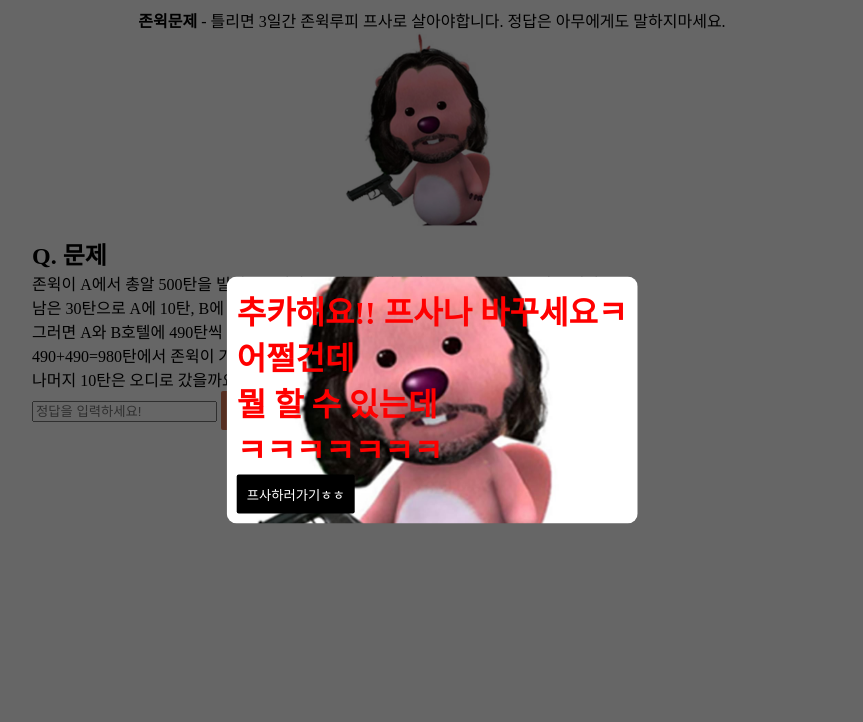
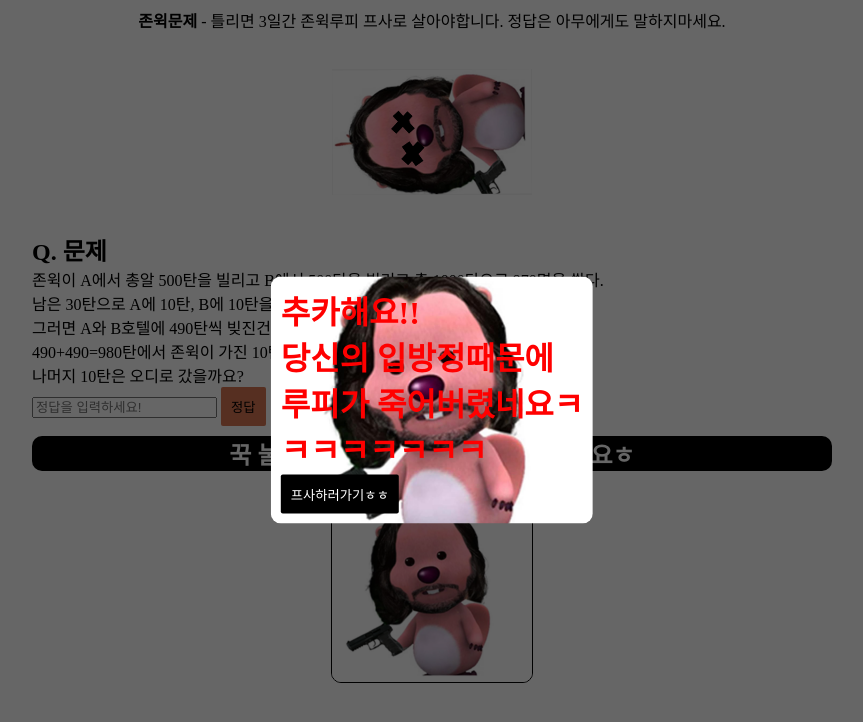
Before and after one commit to Seunggyu-Jung/JohnWick_Luppy, a plain HTML site: page index.html in a window 1280 px wide. Both pictures are taken after a click on the button "정답". Shown: the whole page, without its empty margins (208-1071 px from the left). Drawn offline with Linux system fonts and the light colour scheme.

Commit message:
5-5: 이미지 변경 추가

```diff
--- a/active.js
+++ b/active.js
@@ -3,10 +3,20 @@ const btnFool = document.querySelector(".answer");
 const btnPicture = document.querySelector(".btn-close");
 const answer = document.querySelector("input");
 const dim = document.querySelector(".dim");
+const picture = document.querySelector(".luppy");
+const dead = document.querySelector(".dead");
+const afterBtn = document.querySelector(".afterBtn");
+
+
+
+
 
 
 function openPopup(){
     article.classList.add("active");
+    picture.classList.add("active");
+    dead.classList.add("active");
+    afterBtn.classList.add("active");
 }
 
 function closePopup(){
--- a/index.html
+++ b/index.html
@@ -12,6 +12,7 @@
         <header>
             <p class="question"><strong>존윅문제</strong> - 틀리면 3일간 존윅루피 프사로 살아야합니다. 정답은 아무에게도 말하지마세요.</p>
             <img class="luppy" src="./프사.jpg" alt="틀리면 이 사진을 프사로 하세요ㅋ">
+            <img class="dead" src="./dead.png" alt="">
         </header>
         <main>
             <h2>Q. 문제</h2>
@@ -23,15 +24,22 @@
             </form>
 
             <article class="popup">
+                <div class="popup-box">
                 <h2 class="a11y-hidden">모달창</h2>
-                <p>추카해요!! 프사나 바꾸세요ㅋ</p>
-                <p>어쩔건데<br>뭘 할 수 있는데<br>ㅋㅋㅋㅋㅋㅋㅋ</p>
+                <p>추카해요!!</p>
+                <p>당신의 입방정때문에<br>루피가 죽어버렸네요ㅋ<br>ㅋㅋㅋㅋㅋㅋㅋ</p>
                 <button class="btn-close" type="button">
                     프사하러가기ㅎㅎ
                 </button>
+                </div>
             </article>
 
             <div class="dim"></div>
+
+            <article class="afterBtn">
+                <h2>꾹 눌러서 아래 이미지 다운로드 하세요ㅎ</h2>
+                <img class="luppy" src="./프사.jpg" alt="틀리면 이 사진을 프사로 하세요ㅋ">
+            </article>
 
         </main>
     </div>
--- a/style.css
+++ b/style.css
@@ -1,3 +1,4 @@
+/* reset CSS */
 div,
 header,
 main,
@@ -19,6 +20,27 @@ button {
     padding: 10px;
 }
 
+.a11y-hidden {
+    clip: rect(1px, 1px, 1px, 1px);
+    clip-path: inset(50%);
+    margin: -1px;
+    width: 1px;
+    height: 1px;
+    overflow: hidden;
+    padding: 0;
+    position: absolute;
+    }
+
+/* layout */
+
+.center {
+    max-width: 800px;
+    margin: auto;
+}
+
+
+/* header */
+
 header {
     text-align: center;
 }
@@ -29,21 +51,49 @@ header {
     object-fit: contain;
 }
 
-.center {
-    max-width: 800px;
+.luppy.active{
+    display: none;
+}
+
+/*  클릭 이후의 header */
+
+.dead {
+    display: none;
+    width: 200px;
+    height: 200px;
+    object-fit: contain;
     margin: auto;
 }
 
-.a11y-hidden {
-    clip: rect(1px, 1px, 1px, 1px);
-    clip-path: inset(50%);
-    margin: -1px;
-    width: 1px;
-    height: 1px;
-    overflow: hidden;
-    padding: 0;
-    position: absolute;
-    }
+.dead.active {
+    display: block;
+}
+
+.afterBtn {
+    display: none;
+    text-align: center;
+    margin-top: 10px;
+}
+
+.afterBtn h2 {
+    background-color: black;
+    color: white;
+    border-radius: 10px;
+}
+
+.afterBtn img {
+    margin-top: 10px;
+    border: 1px solid black;
+    border-radius: 10px;
+}
+
+.afterBtn.active {
+    display: block;
+}
+
+
+/* main */
+
 
 
 
```
Also changed, not shown: dead.png (added).
